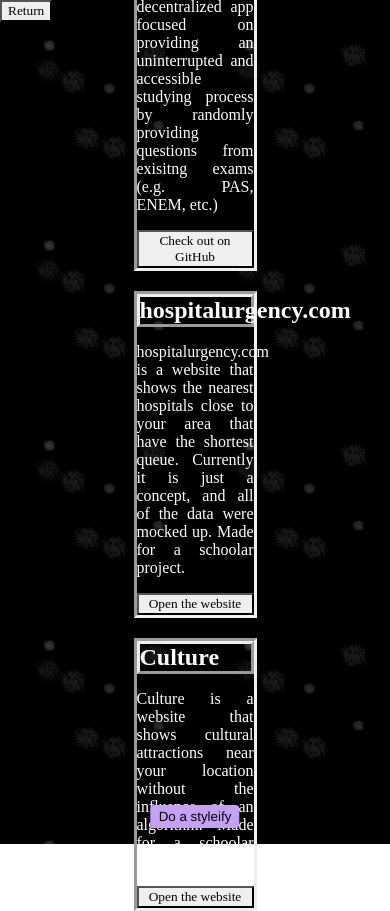
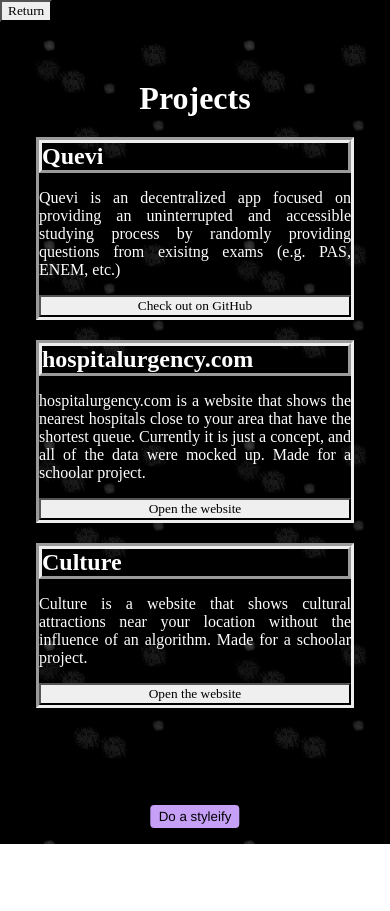
Before and after one commit to resucutie/website, a React (Vite) app: page /projects in a window 390 px wide. After the commit the page ends 844 px from the top, so only its background shows below. Built offline with nearby package versions, Linux system fonts and the light colour scheme.

Commit message:
fix layout on mobile and fix scrolling on the "projects" tab

```diff
--- a/src/pages/Projects.module.scss
+++ b/src/pages/Projects.module.scss
@@ -3,9 +3,9 @@
     flex-direction: column;
     align-items: center;
     justify-content: center;
-    height: calc(100vh - 62px);
-    width: 100vw;
-    gap: 20px;
+    height: 100%;
+    width: 100%;
+    flex-wrap: wrap;
 
     :global(.card) {
         width: 30vw;
@@ -14,6 +14,27 @@
 
     h2 {
         border-style: outset;
+    }
+
+    .scroll {
+        display: flex;
+        flex-direction: column;
+        align-items: center;
+        padding-bottom: 5rem;
+        padding-top: 5rem;
+        height: 100%;
+        width: 100%;
+        gap: 20px;
+        overflow-y: scroll;
+    }
+}
+
+@media (orientation: portrait) {
+    #projects {
+        :global(.card) {
+            max-width: 80vw;
+            width: 80vw;
+        }
     }
 }
 
--- a/src/pages/Projects.tsx
+++ b/src/pages/Projects.tsx
@@ -2,6 +2,7 @@
 
 export default () => {
     return <div id={styles["projects"]}>
+        <div className={styles["scroll"]}>
             <div><h1>Projects</h1></div>
             <div className="card">
                 <h2>Quevi</h2>
@@ -25,6 +26,7 @@
                 <BigLinkButton href="http://culutre.auser.catvibers.me">Open the website</BigLinkButton>
             </div>
         </div>
+    </div>
 }
 
 export const BigLinkButton = ({children, href}: {children: React.ReactNode, href: string}) => {
```
Lines whose indentation alone changed are shown as unchanged.
